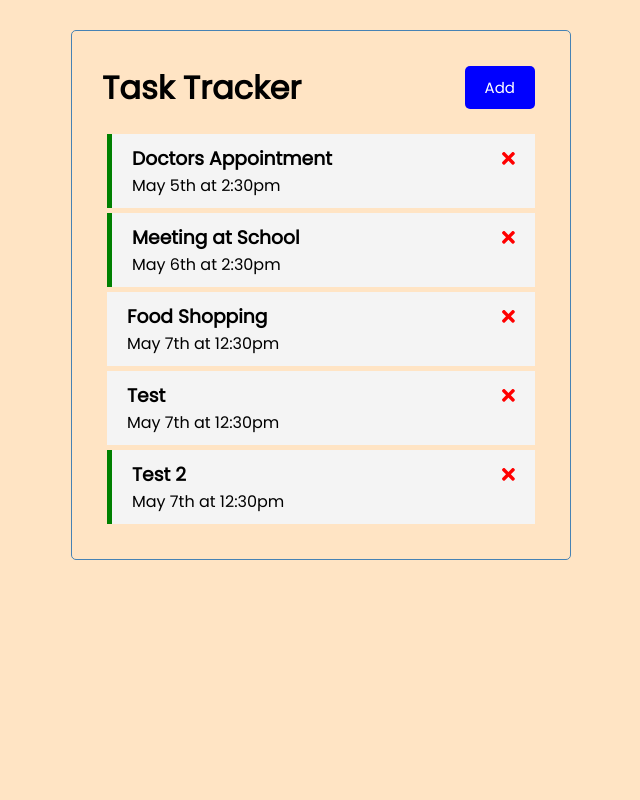
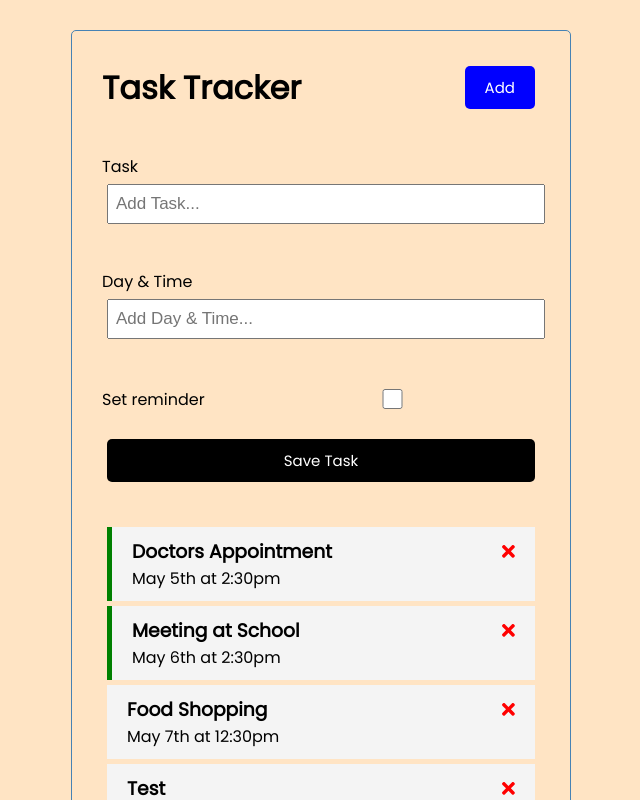
Before and after one commit to Zyar3k/angular-crash, an Angular app: page / in a window 1280 px wide. Shown: the top 800 px of the page, without its empty margins (319-959 px from the left). Built offline with nearby package versions, Linux system fonts and the light colour scheme; data requests are answered from the project's data file.

Commit message:
Add addtask component

```diff
--- a/src/app/app.module.ts
+++ b/src/app/app.module.ts
@@ -8,6 +8,7 @@
 import { ButtonComponent } from './components/button/button.component';
 import { TasksComponent } from './components/tasks/tasks.component';
 import { TaskItemComponent } from './components/task-item/task-item.component';
+import { AddTaskComponent } from './components/add-task/add-task.component';
 
 @NgModule({
   declarations: [
@@ -16,6 +17,7 @@
     ButtonComponent,
     TasksComponent,
     TaskItemComponent,
+    AddTaskComponent,
   ],
   imports: [BrowserModule, FontAwesomeModule, HttpClientModule],
   providers: [],
--- /dev/null
+++ b/src/app/components/add-task/add-task.component.css
@@ -0,0 +1,5 @@
+.add-form {
+  margin-bottom: 40px;
+  display: flex;
+  flex-direction: column;
+}
--- /dev/null
+++ b/src/app/components/add-task/add-task.component.html
@@ -0,0 +1,15 @@
+<form class="add-form">
+  <div class="form-control">
+    <label for="text">Task</label>
+    <input type="text" name="text" id="text" placeholder="Add Task..." />
+  </div>
+  <div class="form-control">
+    <label for="day">Day & Time</label>
+    <input type="text" name="day" id="day" placeholder="Add Day & Time..." />
+  </div>
+  <div class="form-control form-control-check">
+    <label for="reminder">Set reminder</label>
+    <input type="checkbox" name="reminder" id="reminder" />
+  </div>
+  <input type="submit" value="Save Task" class="btn" />
+</form>
--- /dev/null
+++ b/src/app/components/add-task/add-task.component.ts
@@ -0,0 +1,16 @@
+import { Component, OnInit } from '@angular/core';
+
+@Component({
+  selector: 'app-add-task',
+  templateUrl: './add-task.component.html',
+  styleUrls: ['./add-task.component.css'],
+})
+export class AddTaskComponent implements OnInit {
+  text: string;
+  day: string;
+  reminder: boolean = false;
+
+  constructor() {}
+
+  ngOnInit(): void {}
+}
--- a/src/app/components/tasks/tasks.component.html
+++ b/src/app/components/tasks/tasks.component.html
@@ -1,3 +1,4 @@
+<app-add-task></app-add-task>
 <app-task-item
   *ngFor="let task of tasks"
   [task]="task"
```
Also changed, not shown: 1 other file (tests, documents, lock files or other folders).
